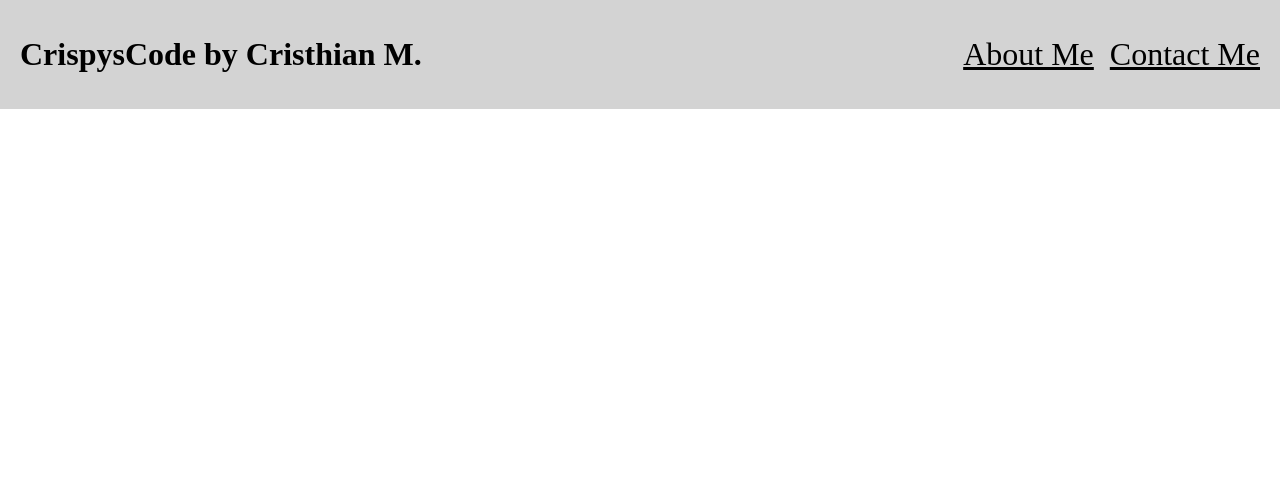
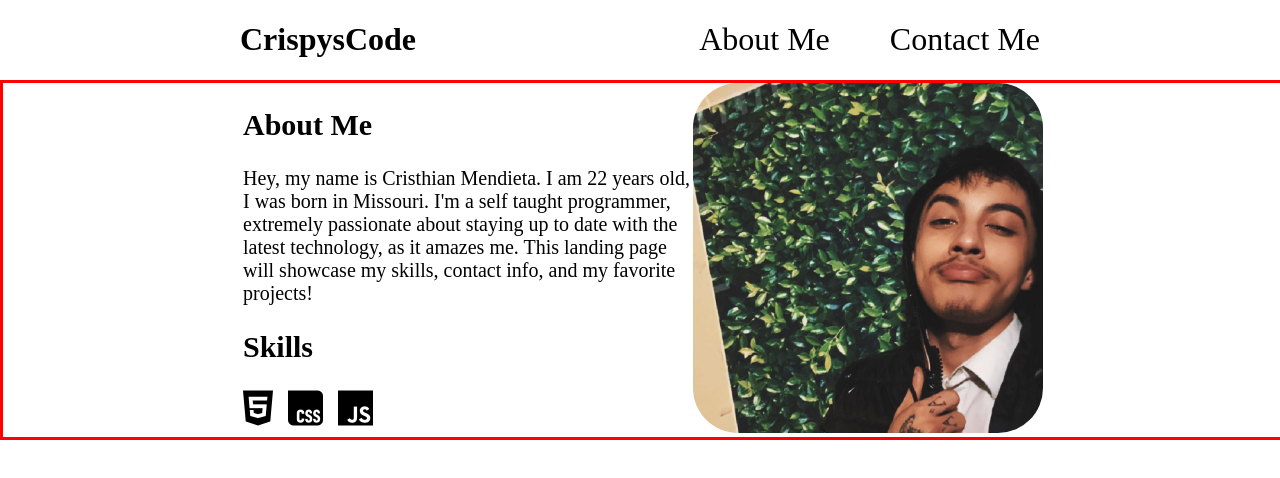
Before and after one commit to CrispysCode/portfolioWebsite, a plain HTML site: page index.html in a window 1280 px wide. Drawn offline with Linux system fonts and the light colour scheme.

Commit message:
Changed our end result, we have our header and top section complete.

```diff
--- a/index.html
+++ b/index.html
@@ -1,14 +1,18 @@
 <!DOCTYPE html>
 <html lang="en">
+
 <head>
     <meta charset="UTF-8">
     <meta name="viewport" content="width=device-width, initial-scale=1.0">
     <link rel="stylesheet" href="/styles.css">
+    <script src="https://kit.fontawesome.com/61ceab9436.js" crossorigin="anonymous"></script>
     <title>CrispysCode Portfolio</title>
 </head>
+
 <body>
+    <!-- Header Section -->
     <header>
-        <a href="#" id="watermark">CrispysCode by Cristhian M.</a>
+        <h1>CrispysCode</h1>
 
         <nav>
             <ul>
@@ -18,5 +22,27 @@
         </nav>
     </header>
 
+    <!-- Top Section -->
+     <div class="top container">
+        <div class="top left">
+            <h2>About Me</h2>
+            <p>Hey, my name is Cristhian Mendieta. I am 22 years old, I was born in Missouri.
+                I'm a self taught programmer, extremely passionate about staying up to date
+                with the latest technology, as it amazes me. This landing page will showcase
+                my skills, contact info, and my favorite projects!
+            </p>
+            <h2>Skills</h2>
+            <div class="logos">
+                <i class="fa-brands fa-html5 fa-2xl"></i>
+                <i class="fa-brands fa-css fa-2xl"></i>
+                <i class="fa-brands fa-js fa-2xl"></i>
+            </div>
+        </div>
+        <div class="top right">
+            <img id="me" src="img/myPFP.jpg">
+        </div>
+
+     </div>
 </body>
+
 </html>
--- a/styles.css
+++ b/styles.css
@@ -6,25 +6,45 @@ body {
 }
 
 header {
-    display: flex;
-    align-items: center;
-    justify-content: space-between;
-    padding: 20px;
-    background-color: lightgrey;
-}
-#watermark {
-    color: black;
-    font-weight: bold;
-    text-decoration: none;
-    font-size: 2rem;
+ display: flex;
+ justify-content: space-between;
+ margin-left: 15rem;
+ margin-right: 15rem;
+ align-items: center;
 }
 
 ul  {
     display: flex;
-    gap: 16px;
+    gap: 60px;
     list-style: none;
 }
+
 li a {
     font-size: 2rem;
     color: black;
+    text-decoration: none;
 }
+
+/* Main Section */
+.top.container {
+    border: 3px solid red;
+    display: flex;
+    width: 100%;
+}
+#me {
+    width: 350px;
+    border-radius: 45px;
+}
+.top.left {
+    margin-left: 15rem;
+    font-size: 1.25rem;
+}
+
+.top.right {
+    margin-right: 15rem;
+}
+.logos {
+    padding-top: 20px;
+    display: flex;
+    gap: 15px;
+}
```
Also changed, not shown: img/myPFP.jpg (added).
